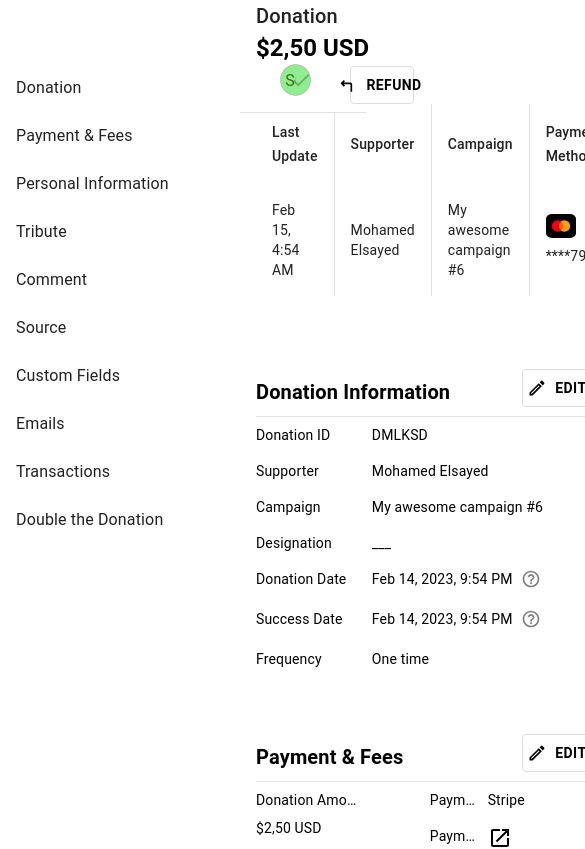
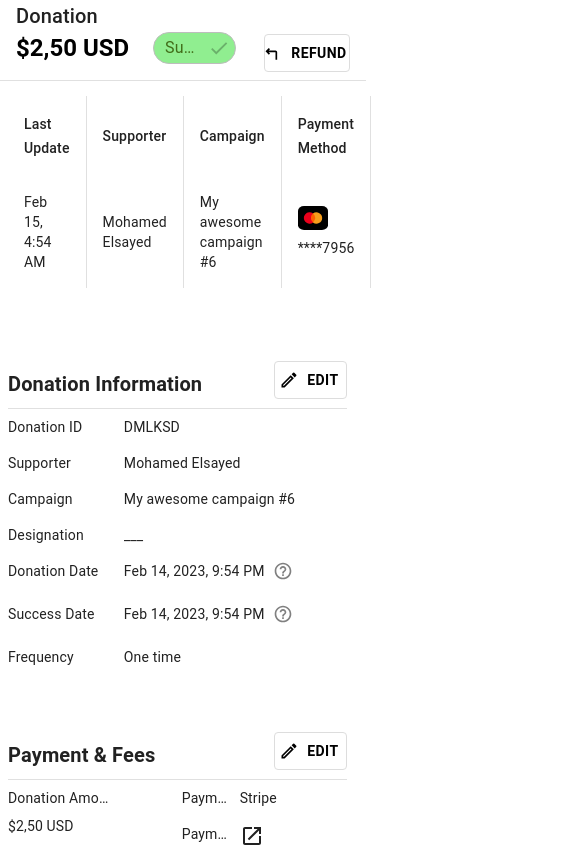
Before and after one commit to amir-awad/donabit, a Next.js app in the folder client/: page / in a window 390 px wide. Shown: the top 849 px of the page, 585 px wide, since content can reach past the window. Built offline with nearby package versions, Linux system fonts and the light colour scheme.

Commit message:
feat: sidebar disappear on mobile screens

```diff
--- a/client/src/components/Sidebar.tsx
+++ b/client/src/components/Sidebar.tsx
@@ -6,6 +6,7 @@ import {
 	ListItem,
 	ListItemButton,
 	ListItemText,
+	Box,
 } from '@mui/material';
 
 interface SidebarProps {
@@ -13,20 +14,14 @@ interface SidebarProps {
 }
 
 export default function Sidebar({ drawerWidth }: SidebarProps) {
-	return (
-		<Drawer
-			sx={{
-				width: drawerWidth,
-				flexShrink: 0,
-				'& .MuiDrawer-paper': {
-					width: drawerWidth,
-					boxSizing: 'border-box',
-					border: 'none',
-				},
-			}}
-			variant='permanent'
-			anchor='left'
-		>
+	const [mobileOpen, setMobileOpen] = React.useState(false);
+
+	const handleDrawerClose = () => {
+		setMobileOpen(false);
+	};
+
+	const drawer = (
+		<>
 			<Toolbar />
 			<List>
 				{[
@@ -56,6 +51,47 @@ export default function Sidebar({ drawerWidth }: SidebarProps) {
 					</ListItem>
 				))}
 			</List>
-		</Drawer>
+		</>
+	);
+
+	return (
+		<Box
+			component='nav'
+			sx={{ width: { sm: drawerWidth }, flexShrink: { sm: 0 } }}
+			aria-label='mailbox folders'
+		>
+			<Drawer
+				variant='temporary'
+				open={mobileOpen}
+				onClose={handleDrawerClose}
+				ModalProps={{
+					keepMounted: true,
+				}}
+				sx={{
+					display: { xs: 'block', sm: 'none' },
+					'& .MuiDrawer-paper': {
+						boxSizing: 'border-box',
+						width: drawerWidth,
+						border: 'none',
+					},
+				}}
+			>
+				{drawer}
+			</Drawer>
+			<Drawer
+				variant='permanent'
+				sx={{
+					display: { xs: 'none', sm: 'block' },
+					'& .MuiDrawer-paper': {
+						boxSizing: 'border-box',
+						width: drawerWidth,
+						border: 'none',
+					},
+				}}
+				open
+			>
+				{drawer}
+			</Drawer>
+		</Box>
 	);
 }
--- a/client/src/components/Topbar.tsx
+++ b/client/src/components/Topbar.tsx
@@ -22,8 +22,8 @@ export default function Topbar({ drawerWidth }: TopbarProps) {
 			position='fixed'
 			sx={{
 				bgcolor: 'background.default',
-				width: `calc(100% - ${drawerWidth}px)`,
-				ml: `${drawerWidth}px`,
+				width: { sm: `calc(100% - ${drawerWidth}px)` },
+				ml: { sm: `${drawerWidth}px` },
 				boxShadow: 'none',
 				pr: 3,
 			}}
--- a/client/src/pages/index.tsx
+++ b/client/src/pages/index.tsx
@@ -1,6 +1,7 @@
 import * as React from 'react';
 import { SpeedInsights } from '@vercel/speed-insights/next';
 import { Box, Divider, Grid } from '@mui/material';
+import CssBaseline from '@mui/material/CssBaseline';
 
 import DonationContent from '../components/DonationContent';
 import DonationInformation from '../components/DonationInfo/DonationInformation';
@@ -37,8 +38,11 @@ const drawerWidth = 240;
 export default function Home() {
 	return (
 		<Box sx={{ display: 'flex' }}>
-			<Topbar drawerWidth={drawerWidth} />
-			<Sidebar drawerWidth={drawerWidth} />
+			<CssBaseline />
+			<Box sx={{ display: 'flex' }}>
+				<Topbar drawerWidth={drawerWidth} />
+				<Sidebar drawerWidth={drawerWidth} />
+			</Box>
 			<Divider />
 			<Box
 				component='main'
--- a/client/tsconfig.json
+++ b/client/tsconfig.json
@@ -21,6 +21,6 @@
 			"@/*": ["./src/*"]
 		}
 	},
-	"include": ["next-env.d.ts", "**/*.ts", "**/*.tsx", ".next/types/**/*.ts"],
+	"include": ["next-env.d.ts", "**/*.ts", ".next/types/**/*.ts"],
 	"exclude": ["node_modules"]
 }
```
